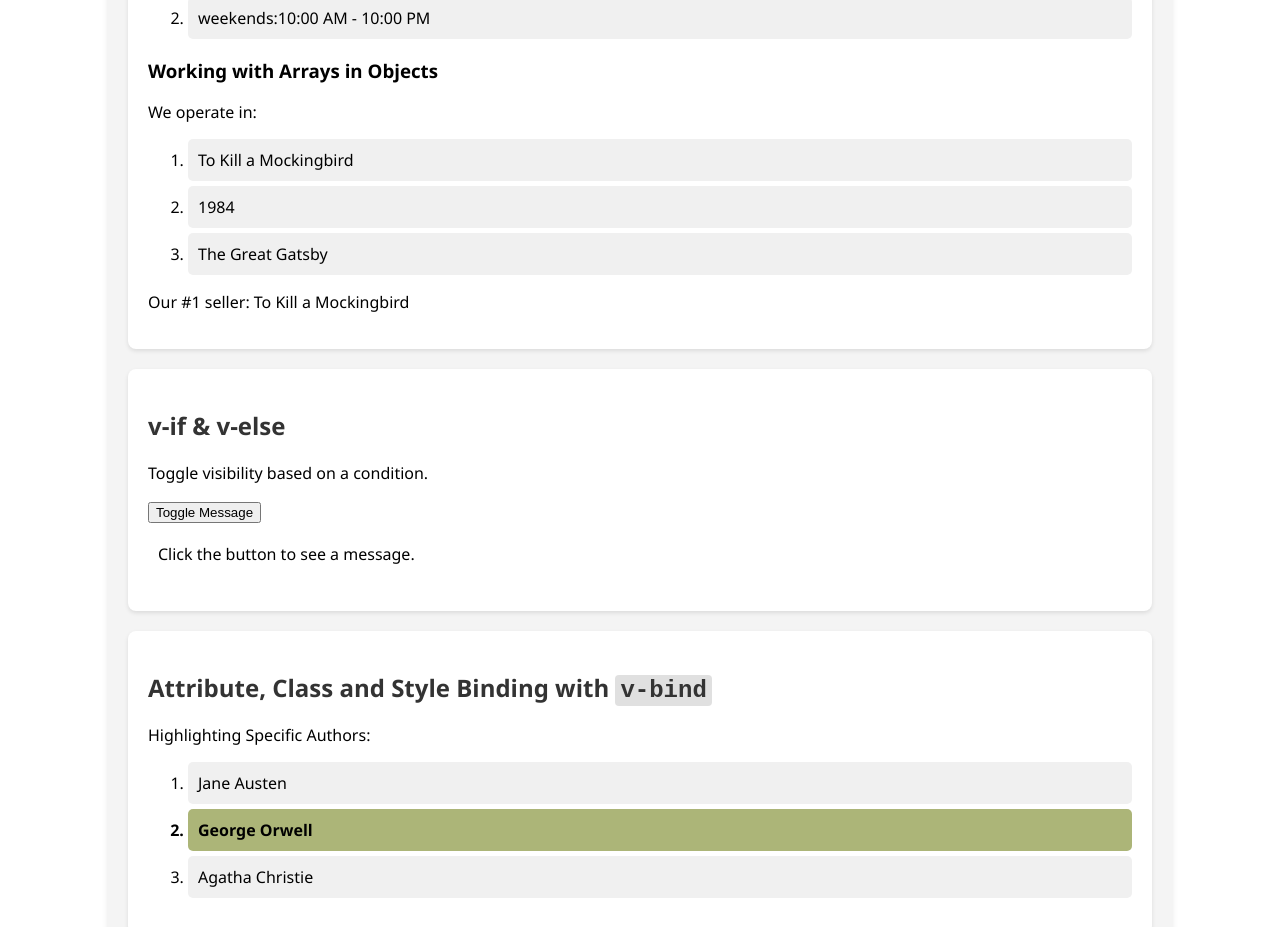
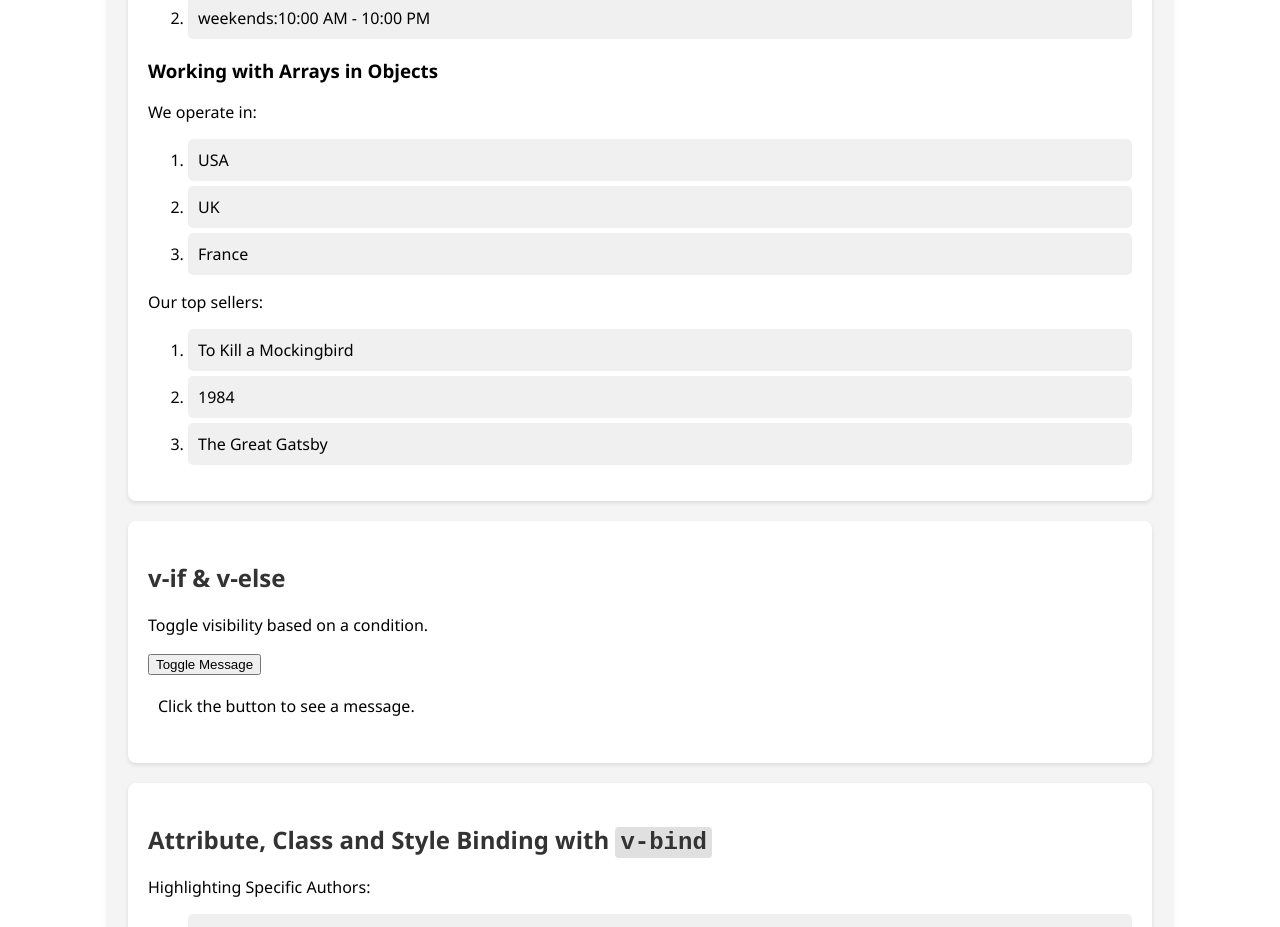
Before and after one commit to YoMoCo/FIT5032-efolio-moco, a Vue app: page / in a window 1280 px wide. Shown: the part 2140-3067 px from the top of the page. Built offline with nearby package versions, Linux system fonts and the light colour scheme.

Commit message:
final final correct errors

```diff
--- a/src/components/JSON.vue
+++ b/src/components/JSON.vue
@@ -84,10 +84,13 @@
       <!-- TODO: CODE TO GET TOP SELLERS HERE -->
       <p>We operate in:</p>
       <ol>
+        <li v-for="country in bookstores.countries" :key="country" >{{ country }}</li>
+      </ol>
+      <p>Our top sellers:
+      <ol>
         <li v-for="topSeller in bookstores.topSellers" :key="topSeller" >{{ topSeller }}</li>
       </ol>
-
-      <p>Our #1 seller: {{ bookstores.topSellers[0] }}</p>
+      </p>
     </section>
 
     <section class="lab-section">
@@ -104,11 +107,9 @@
       <h2>Attribute, Class and Style Binding with <code>v-bind</code></h2>
       <p>Highlighting Specific Authors:</p>
     <ol>
-      <li v-for="author in authors" :class="{ highlight: author.name === 'George Orwell' }" :key="author.name"
-      >{{ author.name }}
+      <li v-for="author in authors" :class="{ highlight: author.name === 'George Orwell' }" :key="author.name" >{{ author.name }}
       </li>
     </ol>
-
     </section>
   </div>
 </template>
```
